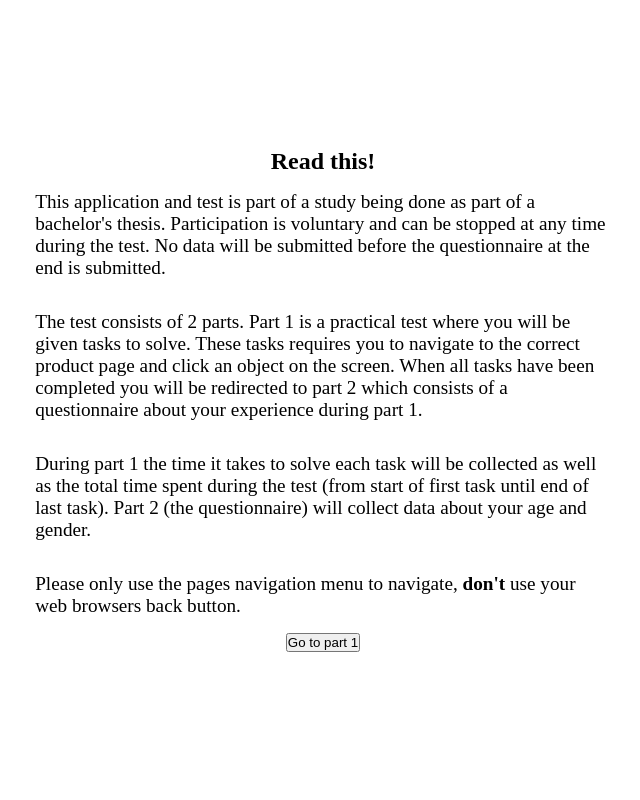
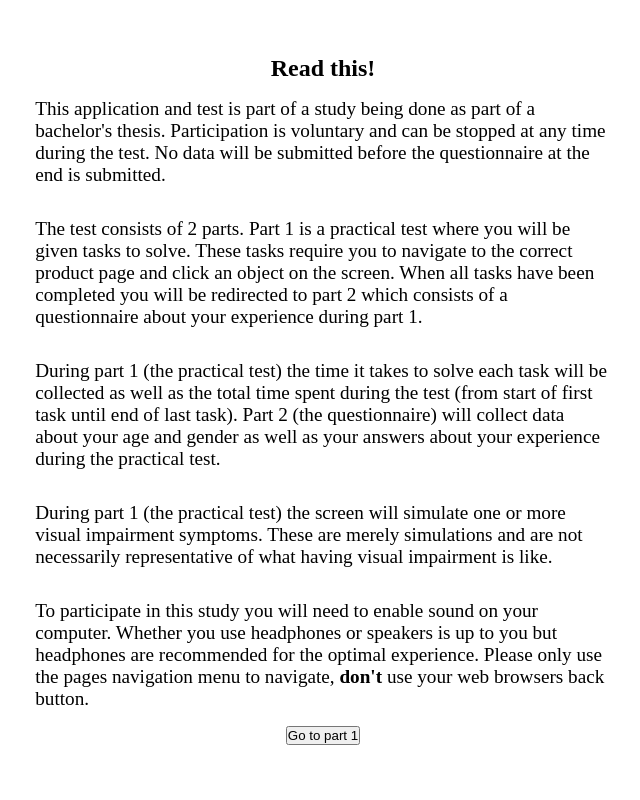
Before and after one commit to c14jonfr/Examensarbete, a PHP site: page /A/index.php in a window 1280 px wide. Shown: the whole page, without its empty margins (317-957 px from the left). Run offline with PHP 8.4, Linux system fonts and the light colour scheme.

Commit message:
updates to introduction page

```diff
--- a/Shared/introduction.php
+++ b/Shared/introduction.php
@@ -2,9 +2,10 @@
   <div class="introduction" id="introduction">
   <h2>Read this!</h2>
   <p>This application and test is part of a study being done as part of a bachelor\'s thesis. Participation is voluntary and can be stopped at any time during the test. No data will be submitted before the questionnaire at the end is submitted.</p>
-  <p>The test consists of 2 parts. Part 1 is a practical test where you will be given tasks to solve. These tasks requires you to navigate to the correct product page and click an object on the screen. When all tasks have been completed you will be redirected to part 2 which consists of a questionnaire about your experience during part 1.</p>
-  <p>During part 1 the time it takes to solve each task will be collected as well as the total time spent during the test (from start of first task until end of last task). Part 2 (the questionnaire) will collect data about your age and gender.</p>
-  <p>Please only use the pages navigation menu to navigate, <strong>don\'t</strong> use your web browsers back button.</p>
+  <p>The test consists of 2 parts. Part 1 is a practical test where you will be given tasks to solve. These tasks require you to navigate to the correct product page and click an object on the screen. When all tasks have been completed you will be redirected to part 2 which consists of a questionnaire about your experience during part 1.</p>
+  <p>During part 1 (the practical test) the time it takes to solve each task will be collected as well as the total time spent during the test (from start of first task until end of last task). Part 2 (the questionnaire) will collect data about your age and gender as well as your answers about your experience during the practical test.</p>
+  <p>During part 1 (the practical test) the screen will simulate one or more visual impairment symptoms. These are merely simulations and are not necessarily representative of what having visual impairment is like.</p>
+  <p>To participate in this study you will need to enable sound on your computer. Whether you use headphones or speakers is up to you but headphones are recommended for the optimal experience. Please only use the pages navigation menu to navigate, <strong>don\'t</strong> use your web browsers back button.</p>
   <button id="close-introduction">Go to part 1</button>
 </div>
 '?>
--- a/Shared/style.css
+++ b/Shared/style.css
@@ -34,7 +34,6 @@ body{
 
 .container{
  width: 1200px;
- border: 1px solid red;
  min-height: 100%;
  display: flex;
  flex-direction: column;
@@ -266,7 +265,6 @@ svg{
 }
 
 form{
-  border: 1px solid red;
   display: flex;
   justify-content: center;
   align-items: center;
```
